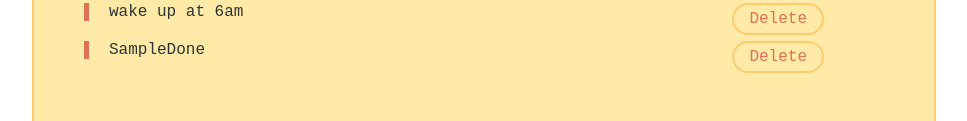
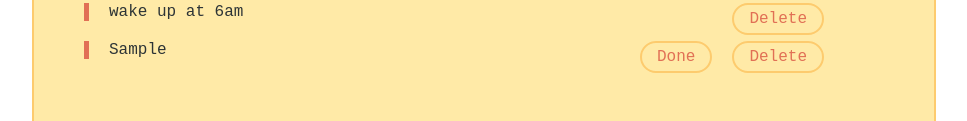
Before and after one commit to yechubot/to_do_list_vainillaJs, a plain HTML site: page to_do_list/todo.html in a window 1280 px wide. Both pictures are taken after typing "Sample" into the empty fields and a click on the button "Add". Shown: the part 213-334 px from the top of the page, without its empty margins (156-1123 px from the left). Drawn offline with Linux system fonts and the light colour scheme; a web font is replaced by a local one.

Commit message:
Update style.css

```diff
--- a/to_do_list/style.css
+++ b/to_do_list/style.css
@@ -75,7 +75,7 @@
     margin-left: 20px;
 
 }
-.deleteBtn {
+.deleteBtn{
     float:right;
     margin-right: 100px;
     padding:5px 15px;
@@ -85,7 +85,16 @@
     background-color:#ffeaa7;
 
 }
-.deleteBtn:hover {
+.doneBtn{
+    float:right;
+    margin-right: 20px;
+    padding:5px 15px;
+    border:2px solid #fdcb6e;
+    border-radius: 20px;
+    color:#e17055;
+    background-color:#ffeaa7;
+}
+.deleteBtn:hover , .doneBtn {
     cursor: pointer;
 }
 h2 {
```
